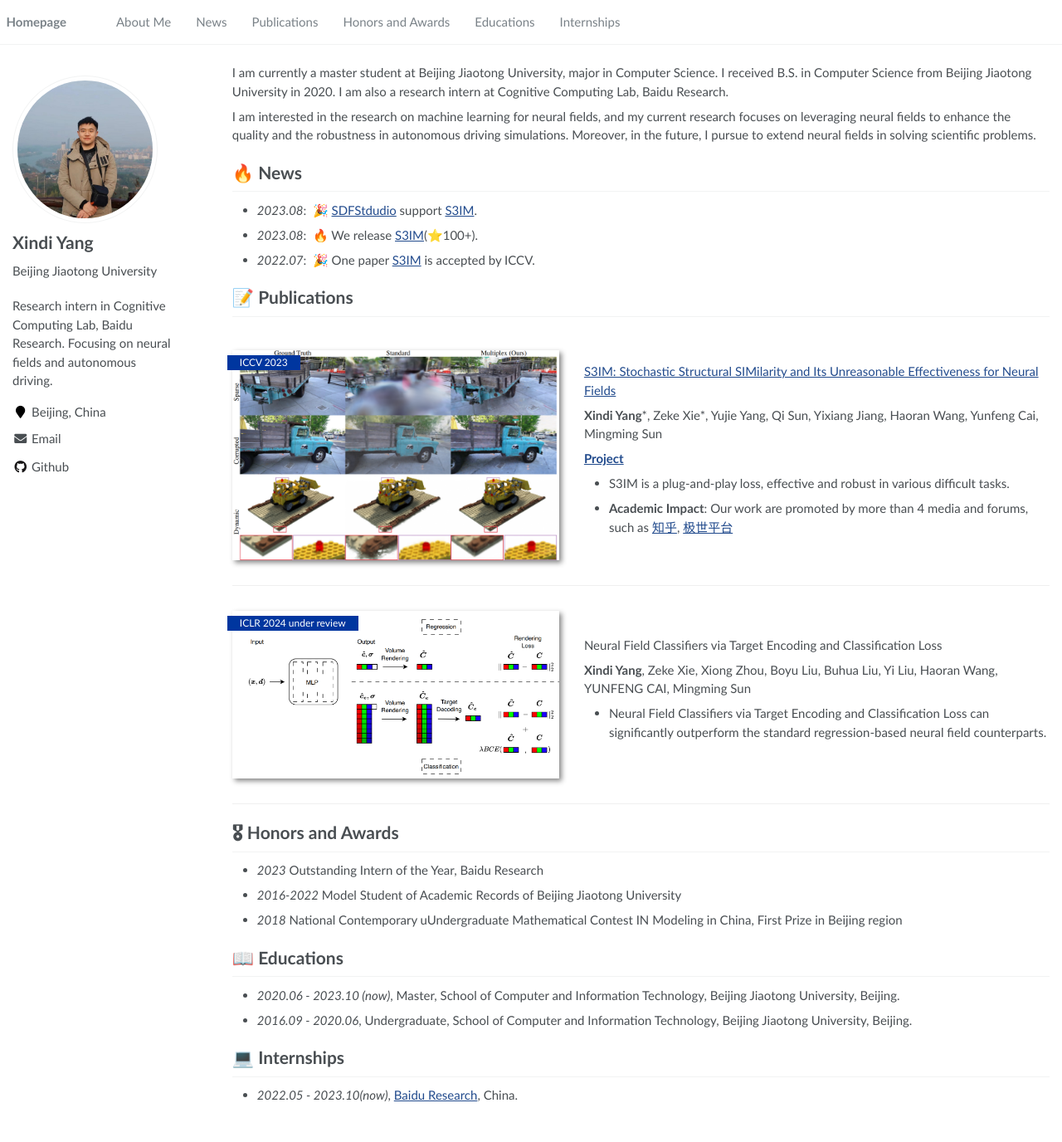
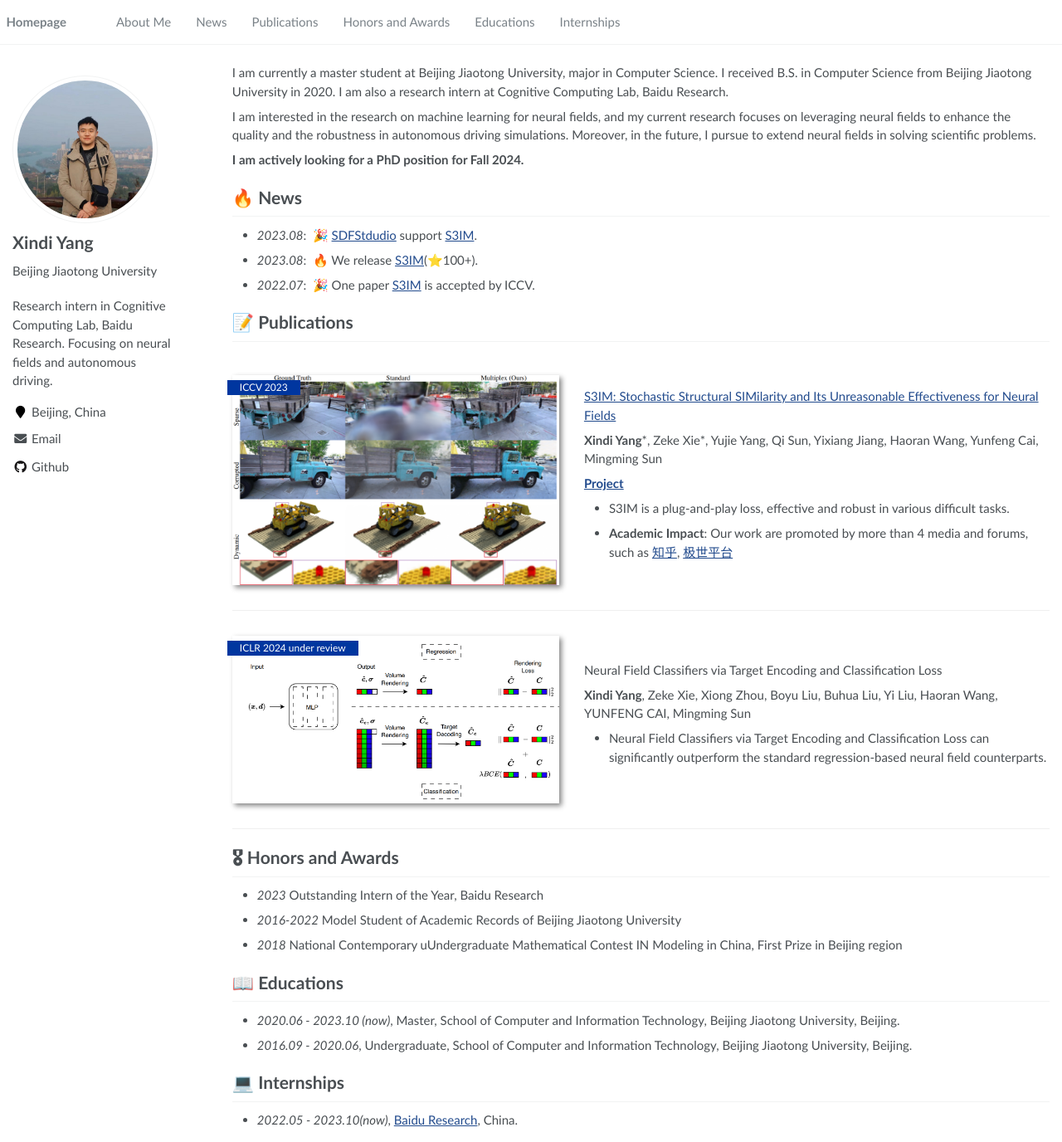
Before and after one commit to Madaoer/Madaoer.github.io, a Jekyll site: the page built from _pages/about.md, in a window 1280 px wide and 1376 px high. Shown: the whole window at 83% size. Built offline with Jekyll 4.4.1, drawn with Linux system fonts in a browser that asks for light colours.

Commit message:
Update about.md

```diff
--- a/_pages/about.md
+++ b/_pages/about.md
@@ -20,6 +20,8 @@ redirect_from:
 I am currently a master student at Beijing Jiaotong University, major in Computer Science. I received B.S. in Computer Science from Beijing Jiaotong University in 2020. I am also a research intern at Cognitive Computing Lab, Baidu Research.
 
 I am interested in the research on machine learning for neural fields, and my current research focuses on leveraging neural fields to enhance the quality and the robustness in autonomous driving simulations. Moreover, in the future, I pursue to extend neural fields in solving scientific problems.
+
+**I am actively looking for a PhD position for Fall 2024.**
 
 
 # 🔥 News
```
